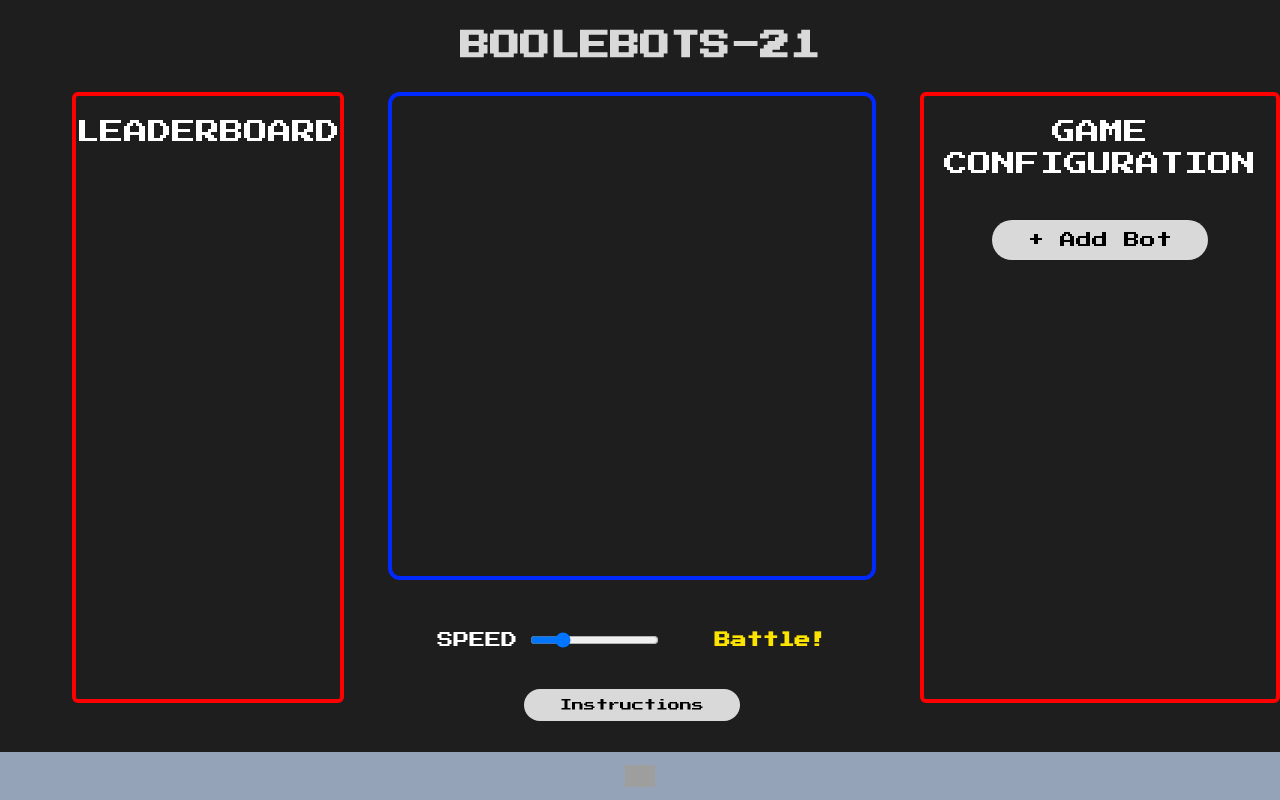
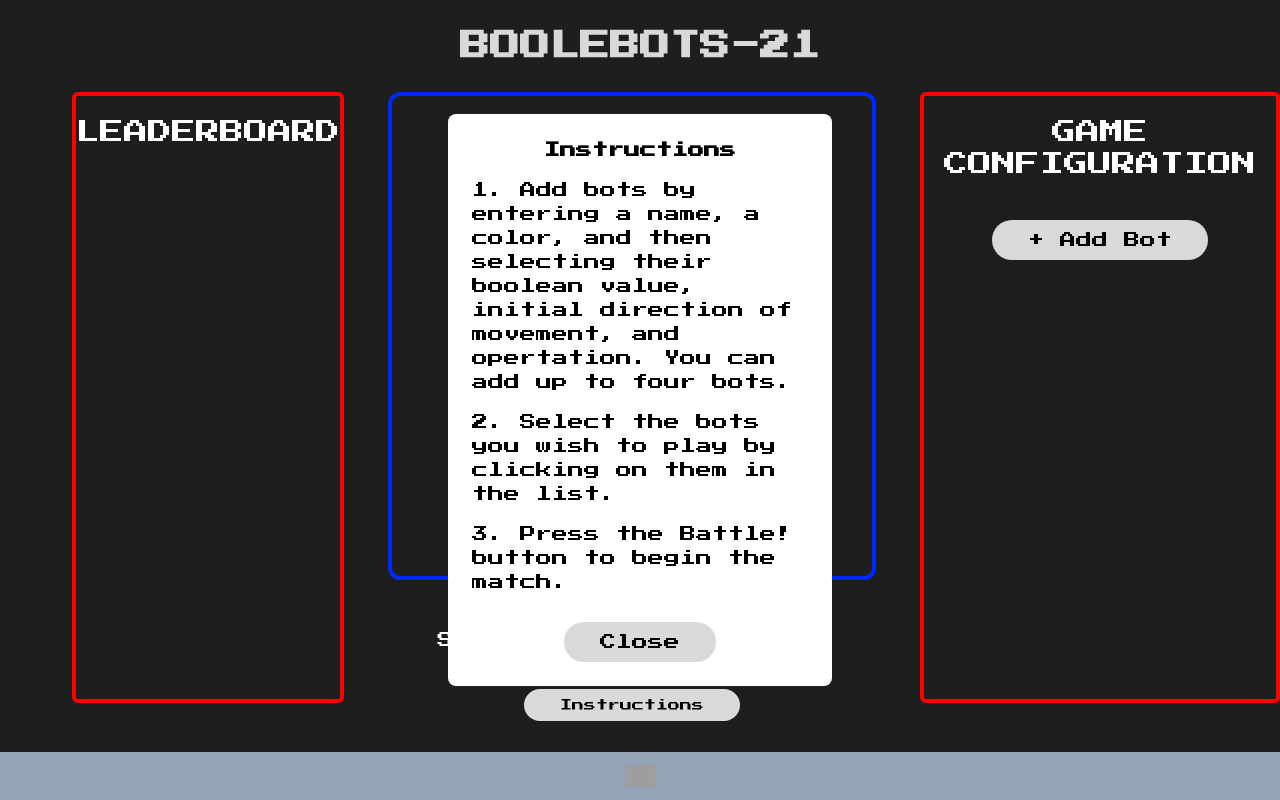
Before and after one commit to chingu-voyages/v44-tier2-team-21, a React (Vite) app: page / in a window 1280 px wide. Both pictures are taken after a click on the button "Instructions". Built offline with nearby package versions, Linux system fonts and the light colour scheme; grey boxes are pictures that could not be loaded.

Commit message:
Add modal with instructions

```diff
--- a/src/components/Arena.jsx
+++ b/src/components/Arena.jsx
@@ -2,8 +2,21 @@ import { useContext, useState } from 'react';
 import Canvas from './Canvas';
 import { BotContext } from '../context/botcontext/BotState';
 import Instructions from './Instructions';
+import InstructionsModalButton from './InstructionsModalButton';
+import InstructionsModal from './InstructionsModal';
 
 const Arena = () => {
+  const [isInstructionsModalOpen, setInstructionsModalOpen] =
+    useState(false);
+
+  const handleButtonClick = () => {
+    setInstructionsModalOpen(true);
+  };
+
+  const closeInstructionsModal = () => {
+    setInstructionsModalOpen(false);
+  };
+
   const data = useContext(BotContext);
   const [isAnimating, setIsAnimating] = useState(false);
   const [speed, setSpeed] = useState(3);
@@ -45,8 +58,18 @@ const Arena = () => {
             {isAnimating ? 'Stop' : 'Battle!'}
           </button>
         </div>
-        <Instructions />
+        <div className='h-2/6 flex flex-col justify-center items-center text-[#ffffff] text-xs mx-auto'>
+          <InstructionsModalButton
+            handleButtonClick={handleButtonClick}
+          />
+          <Instructions />
+        </div>
       </div>
+      {isInstructionsModalOpen && (
+        <InstructionsModal
+          closeInstructionsModal={closeInstructionsModal}
+        />
+      )}
     </div>
   );
 };
--- a/src/components/Instructions.jsx
+++ b/src/components/Instructions.jsx
@@ -1,9 +1,5 @@
 const Instructions = () => {
   return (
-    <div className='h-2/6 flex flex-col justify-center items-center text-[#ffffff] text-xs mx-auto '>
-      <button className='2xl:hidden px-9 py-2 mt-3 rounded-full bg-[#D9D9D9] text-[#000000]'>
-        Instructions
-      </button>
     <div className='xl:hidden'>
       <h3 className='mb-3'>Instructions:</h3>
       <ol className='list-decimal'>
@@ -13,12 +9,11 @@ const Instructions = () => {
           opertation. You can add up to four bots.
         </li>
         <li>
-            Select the bots you wish to play by clicking on them in
-            the list.
+          Select the bots you wish to play by clicking on them in the
+          list.
         </li>
         <li>Press the Battle! button to begin the match.</li>
       </ol>
-      </div>
     </div>
   );
 };
--- a/src/components/InstructionsModal.jsx
+++ b/src/components/InstructionsModal.jsx
@@ -1,21 +1,33 @@
-const Instructions = () => {
+const InstructionsModal = ({ closeInstructionsModal }) => {
   return (
-    <div className='h-2/6 flex flex-col justify-center items-center text-[#ffffff] text-xs mx-auto '>
-      <h3 className='mb-3'>Instructions:</h3>
-      <ol className='list-decimal'>
-        <li>
+    <div className='fixed inset-0 flex items-center justify-center z-50'>
+      <div className='bg-white rounded-lg p-6 text-[#000000] max-w-sm'>
+        <h4 className='mb-4 font-bold text-center'>Instructions</h4>
+        <ol className='list-decimal flex flex-col gap-y-4'>
+          <li className='list-inside'>
             Add bots by entering a name, a color, and then selecting
             their boolean value, initial direction of movement, and
             opertation. You can add up to four bots.
           </li>
-        <li>
-          Select the bots you wish to play by clicking on them in the
-          list.
+          <li className='list-inside'>
+            Select the bots you wish to play by clicking on them in
+            the list.
           </li>
-        <li>Press the Battle! button to begin the match.</li>
+          <li className='list-inside'>
+            Press the Battle! button to begin the match.
+          </li>
         </ol>
+        <div className='flex justify-center mt-4'>
+          <button
+            className='px-9 py-2 mt-3 rounded-full bg-[#D9D9D9] text-[#000000]'
+            onClick={closeInstructionsModal}
+          >
+            Close
+          </button>
+        </div>
+      </div>
     </div>
   );
 };
 
-export default Instructions;
+export default InstructionsModal;
--- /dev/null
+++ b/src/components/InstructionsModalButton.jsx
@@ -0,0 +1,14 @@
+const InstructionsModalButton = ({ handleButtonClick }) => {
+  return (
+    <div>
+      <button
+        className='2xl:hidden px-9 py-2 mt-3 rounded-full bg-[#D9D9D9] text-[#000000]'
+        onClick={handleButtonClick}
+      >
+        Instructions
+      </button>
+    </div>
+  );
+};
+
+export default InstructionsModalButton;
```
Lines whose indentation alone changed are shown as unchanged.
